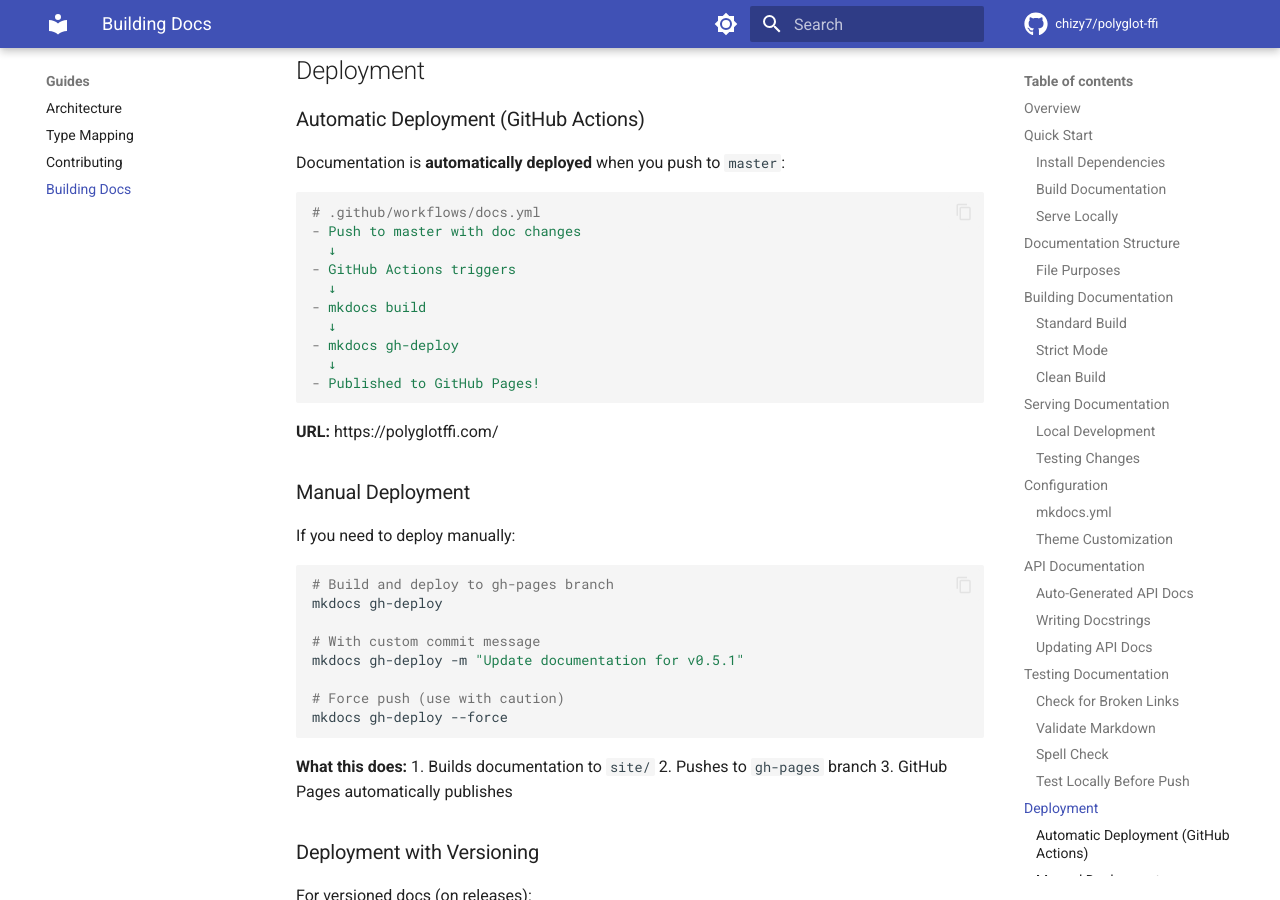
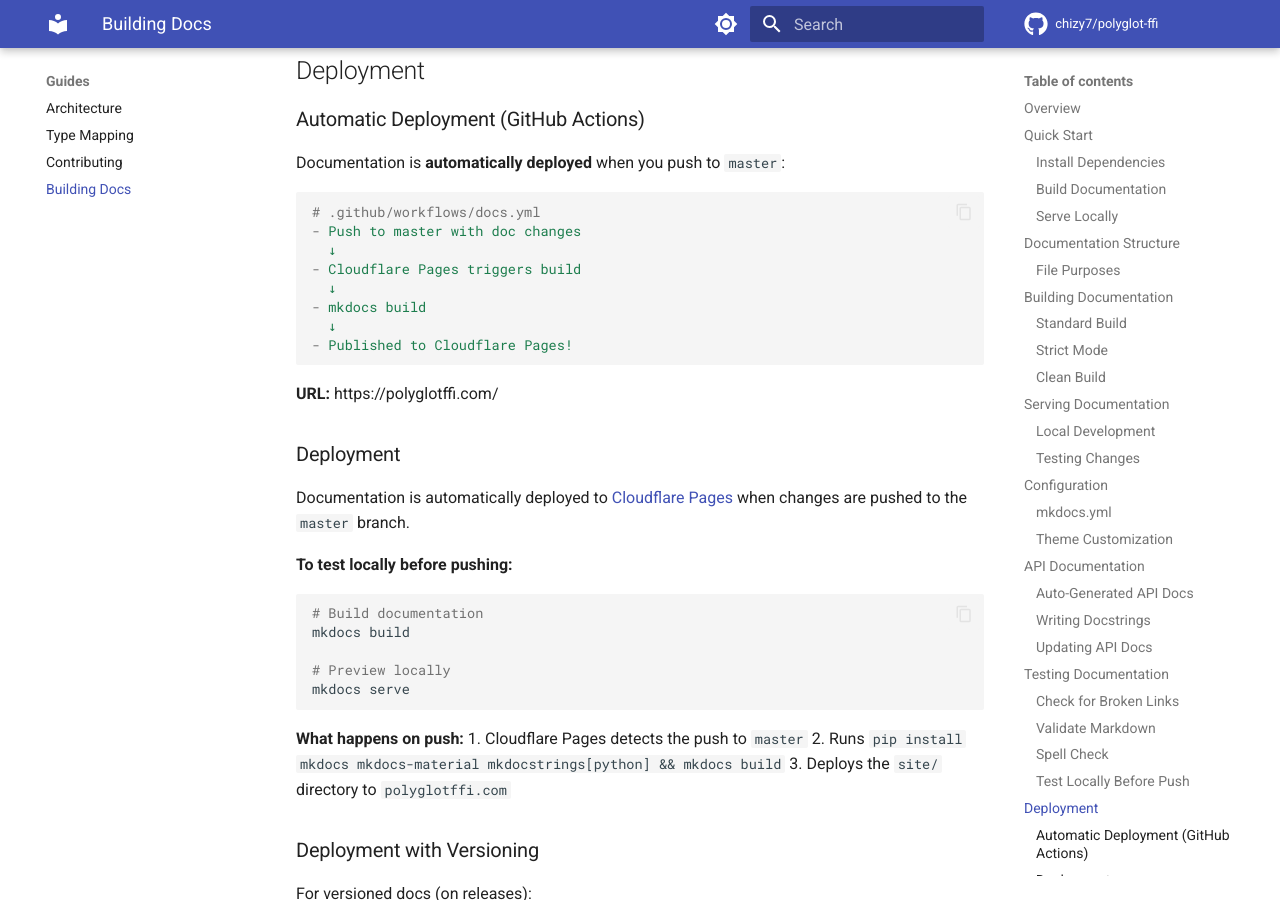
Before and after one commit to chizy7/polyglot-ffi, an MkDocs documentation site: the page built from docs/DOCUMENTATION.md, in a window 1280 px wide and 900 px high, scrolled down 7433 px. Built offline with MkDocs 1.6.1 and Material for MkDocs 9.7.7, drawn with Linux system fonts in a browser that asks for light colours; comment, search, counter and statistics services are not loaded; the version menu is left out; some of the changed text lies outside the part shown.

Commit message:
chore: migrate docs hosting from GitHub Pages to Cloudflare Pages - Remove docs.yml workflow (Cloudflare auto-deploys on push) - Remove publish-docs job from release.yml (mike/gh-pages) - Delete docs/CNAME file (not needed for Cloudflare) - Update DOCUMENTATION.md with Cloudflare deployment instructions

````diff
--- a/docs/DOCUMENTATION.md
+++ b/docs/DOCUMENTATION.md
@@ -366,36 +366,33 @@ Documentation is **automatically deployed** when you push to `master`:
 # .github/workflows/docs.yml
 - Push to master with doc changes
   ↓
-- GitHub Actions triggers
+- Cloudflare Pages triggers build
   ↓
 - mkdocs build
   ↓
-- mkdocs gh-deploy
-  ↓
-- Published to GitHub Pages!
+- Published to Cloudflare Pages!
 ```
 
 **URL:** https://polyglotffi.com/
 
-### Manual Deployment
+### Deployment
 
-If you need to deploy manually:
+Documentation is automatically deployed to [Cloudflare Pages](https://pages.cloudflare.com/) when changes are pushed to the `master` branch.
+
+**To test locally before pushing:**
 
 ```bash
-# Build and deploy to gh-pages branch
-mkdocs gh-deploy
+# Build documentation
+mkdocs build
 
-# With custom commit message
-mkdocs gh-deploy -m "Update documentation for v0.5.1"
-
-# Force push (use with caution)
-mkdocs gh-deploy --force
+# Preview locally
+mkdocs serve
 ```
 
-**What this does:**
-1. Builds documentation to `site/`
-2. Pushes to `gh-pages` branch
-3. GitHub Pages automatically publishes
+**What happens on push:**
+1. Cloudflare Pages detects the push to `master`
+2. Runs `pip install mkdocs mkdocs-material mkdocstrings[python] && mkdocs build`
+3. Deploys the `site/` directory to `polyglotffi.com`
 
 ### Deployment with Versioning
 
@@ -663,8 +660,8 @@ mkdocs serve              # Live preview
 mkdocs build              # Build site
 mkdocs build --strict     # Strict build (fail on warnings)
 
-# Deployment
-mkdocs gh-deploy          # Deploy to GitHub Pages
+# Deployment (automatic via Cloudflare Pages on push to master)
+git push origin master    # Triggers Cloudflare Pages deploy
 mike deploy VERSION       # Deploy versioned docs
 
 # Maintenance
````
Also changed, not shown: 3 other files.
